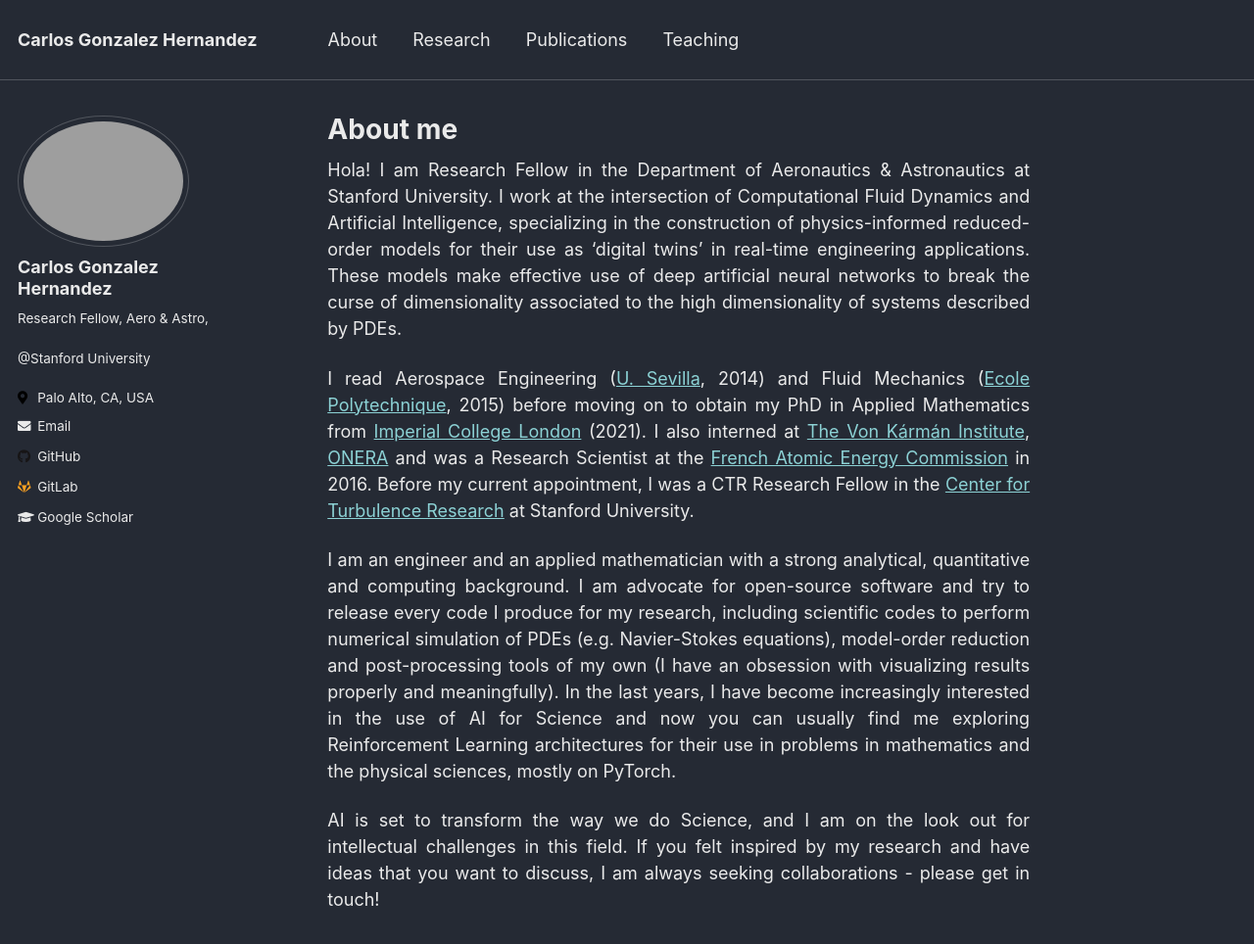
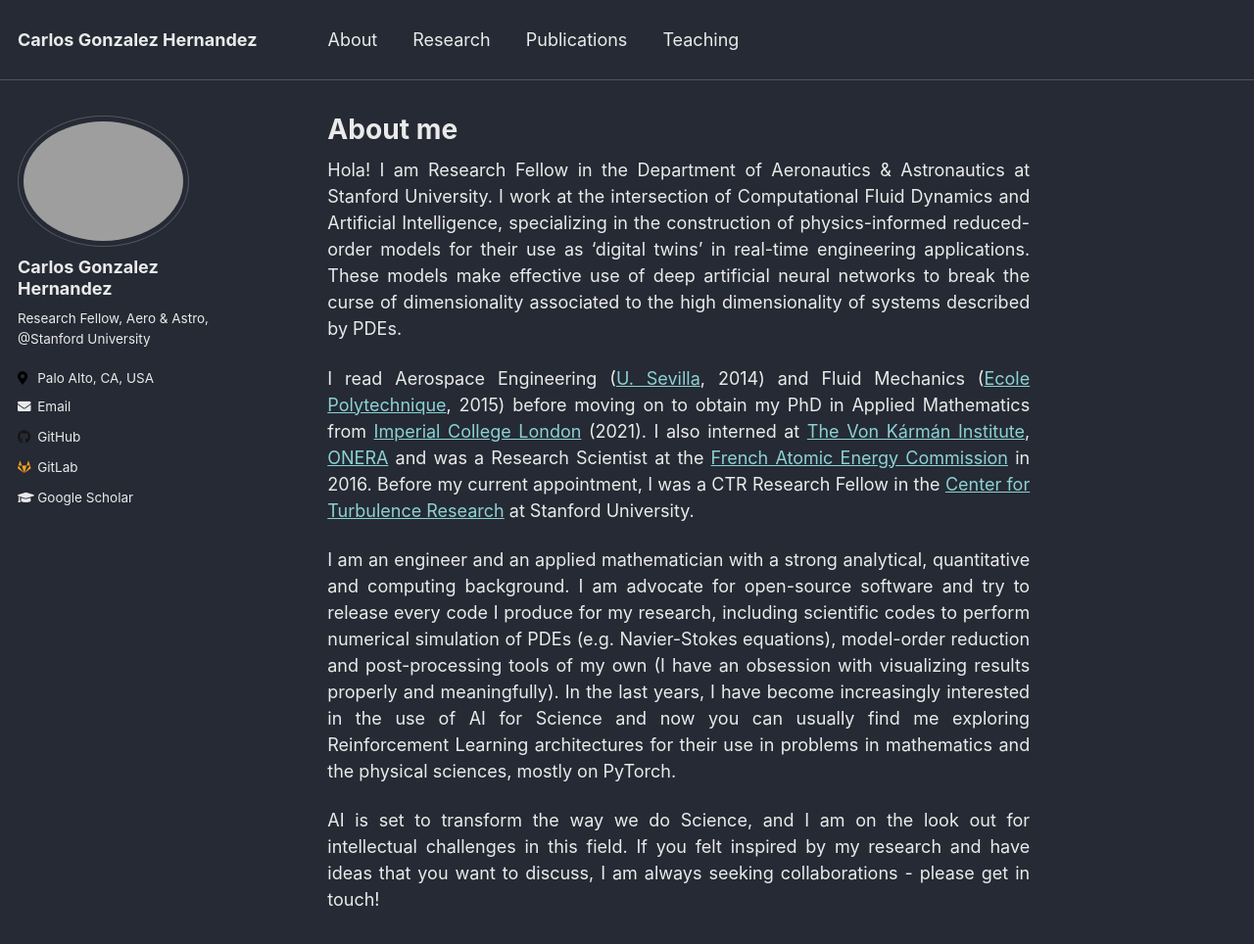
Before and after one commit to cghernan/cghernan.github.io, a Jekyll site: the page built from _pages/about.md, in a window 1280 px wide and 1145 px high. Shown: the top 964 px of the window at 98% size. Built offline with Jekyll 4.4.1, drawn with Linux system fonts in a browser that asks for light colours.

```diff
--- a/_config.yml
+++ b/_config.yml
@@ -89,7 +89,7 @@ analytics:
 author:
   name             : "Carlos Gonzalez Hernandez"
   avatar           : "pro2.png"
-  bio              : "Research Fellow, Aero & Astro,<br></br> @Stanford University"
+  bio              : "Research Fellow, Aero & Astro,<br> @Stanford University"
   location         : "Palo Alto, CA, USA"
   employer         :
   pubmed           :
```
